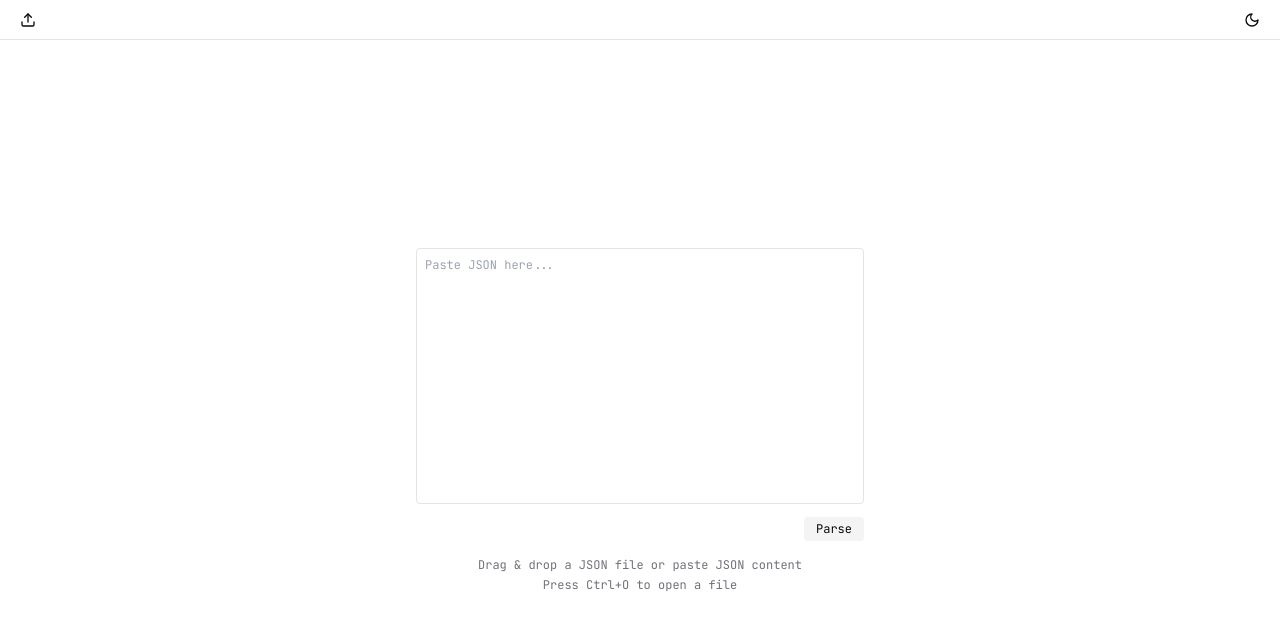
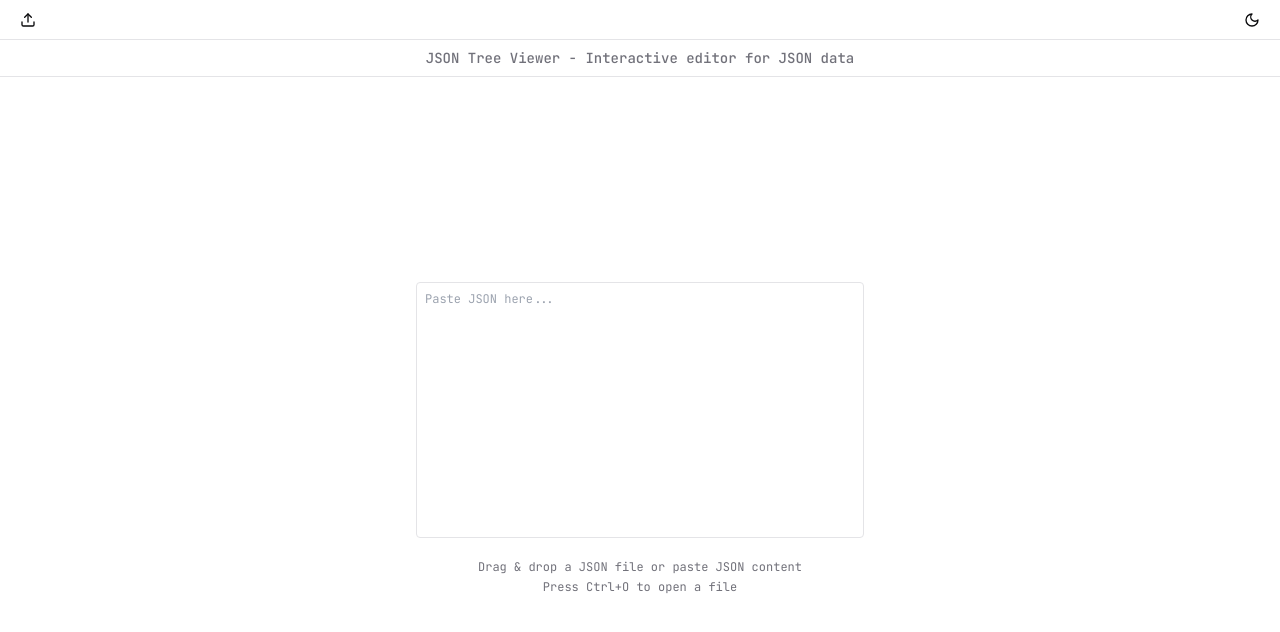
Before and after one commit to moroii69/json-tree-view, a Next.js app: page / in a window 1280 px wide. Shown: the top 632 px of the page. Built offline with nearby package versions, Linux system fonts and the light colour scheme.

Commit message:
add header & remove parsing (temp)

```diff
--- a/app/layout.tsx
+++ b/app/layout.tsx
@@ -34,5 +34,5 @@ export default function RootLayout({
 import './globals.css'
 
 export const metadata = {
-      generator: 'v0.dev'
+      author: 'mohammed ufraan'
     };
--- a/app/page.tsx
+++ b/app/page.tsx
@@ -217,6 +217,10 @@ export default function JsonTreeViewer() {
         </div>
       </header>
 
+<header className="border-b border-zinc-200 dark:border-zinc-800 p-2">
+  <h1 className="text-sm font-medium text-center text-zinc-500 dark:text-zinc-400">JSON Tree Viewer - Interactive editor for JSON data</h1>
+</header>
+
 {/* Main content */}
 <main className="flex flex-1 overflow-hidden">
   {!jsonData ? (
@@ -228,28 +232,6 @@ export default function JsonTreeViewer() {
           onChange={(e) => handleJsonInput(e.target.value)}
           className="w-full h-64 p-2 border border-zinc-200 dark:border-zinc-700 rounded font-mono text-xs bg-transparent focus:outline-none focus:ring-1 focus:ring-zinc-300 dark:focus:ring-zinc-600 resize-none"
         />
-              <div className="flex justify-end mt-2">
-                <button
-                  onClick={() => {
-                    try {
-                      if (jsonString.trim()) {
-                        const parsed = JSON.parse(jsonString)
-                        setJsonData(parsed)
-                        setOriginalData(JSON.parse(JSON.stringify(parsed)))
-                      }
-                    } catch (error) {
-                      toast({
-                        title: "Invalid JSON",
-                        description: "Please check your JSON syntax.",
-                        variant: "destructive",
-                      })
-                    }
-                  }}
-                  className="px-3 py-1 bg-zinc-100 hover:bg-zinc-200 dark:bg-zinc-800 dark:hover:bg-zinc-700 rounded text-xs"
-                >
-                  Parse
-                </button>
-              </div>
       </div>
       <div className="text-center text-zinc-500 dark:text-zinc-400 text-xs">
         <p>Drag & drop a JSON file or paste JSON content</p>
@@ -266,7 +248,6 @@ export default function JsonTreeViewer() {
           </div>
         ))}
       </div>
-
       {/* JSON tree */}
       <div className="flex-1 p-1 overflow-auto">
         <JsonTreeNode
```
Lines whose indentation alone changed are shown as unchanged.
